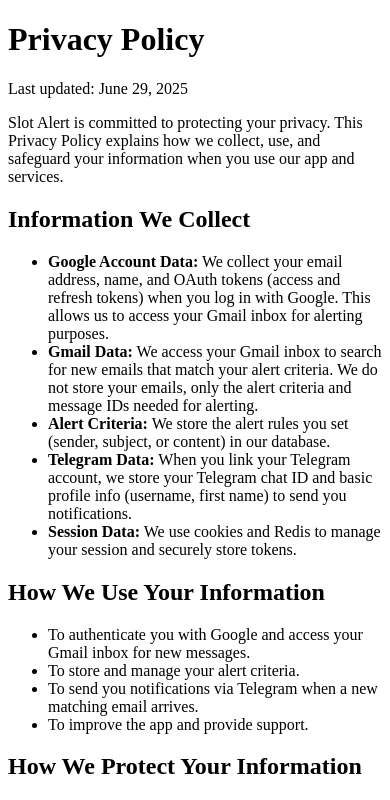
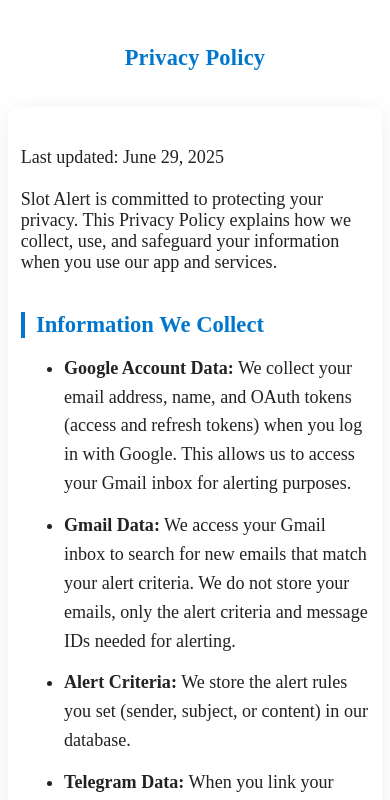
Before and after one commit to Kabir08/Slot_Alert, a SvelteKit app: page /privacy in a window 390 px wide. Shown: the top 800 px of the page. Built offline with nearby package versions, Linux system fonts and the light colour scheme.

Commit message:
Enhance privacy policy page styling for improved readability and layout. Adjust styles for responsiveness on smaller screens.

```diff
--- a/src/routes/privacy/+page.svelte
+++ b/src/routes/privacy/+page.svelte
@@ -38,3 +38,50 @@
   <h2>Contact</h2>
   <p>For questions or concerns, contact us at support@slotalert.app.</p>
 </article>
+
+<style>
+h1 {
+  text-align: center;
+  margin-top: 2em;
+  color: #0077cc;
+  font-size: 2.2em;
+  letter-spacing: 0.01em;
+}
+article {
+  max-width: 700px;
+  margin: 2em auto 3em auto;
+  background: #fff;
+  border-radius: 12px;
+  box-shadow: 0 4px 24px rgba(0,0,0,0.07);
+  padding: 2.5em 2em 2em 2em;
+  font-size: 1.13em;
+  color: #222;
+}
+article h2 {
+  color: #0077cc;
+  margin-top: 1.7em;
+  font-size: 1.25em;
+  border-left: 4px solid #0077cc;
+  padding-left: 0.5em;
+  margin-bottom: 0.7em;
+}
+article ul {
+  margin: 0 0 1.5em 1.2em;
+  padding-left: 1.2em;
+}
+article li {
+  margin-bottom: 0.7em;
+  line-height: 1.6;
+}
+article p {
+  margin-bottom: 1.2em;
+}
+@media (max-width: 600px) {
+  article {
+    padding: 1.2em 0.7em;
+  }
+  h1 {
+    font-size: 1.4em;
+  }
+}
+</style>
```
